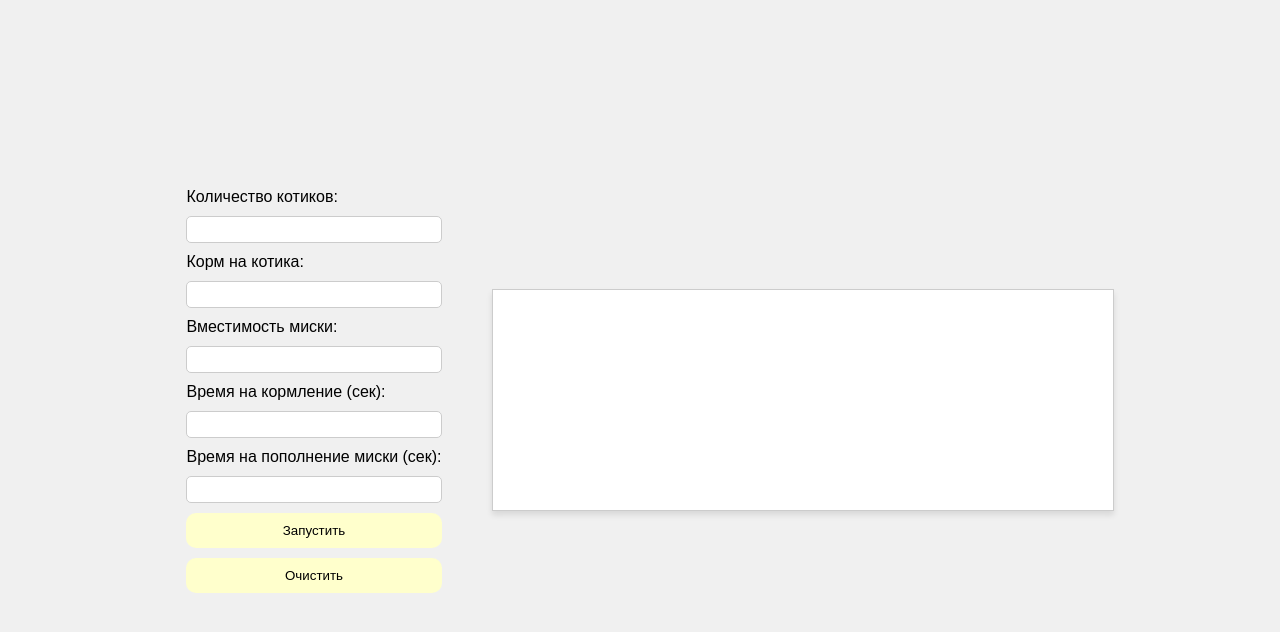
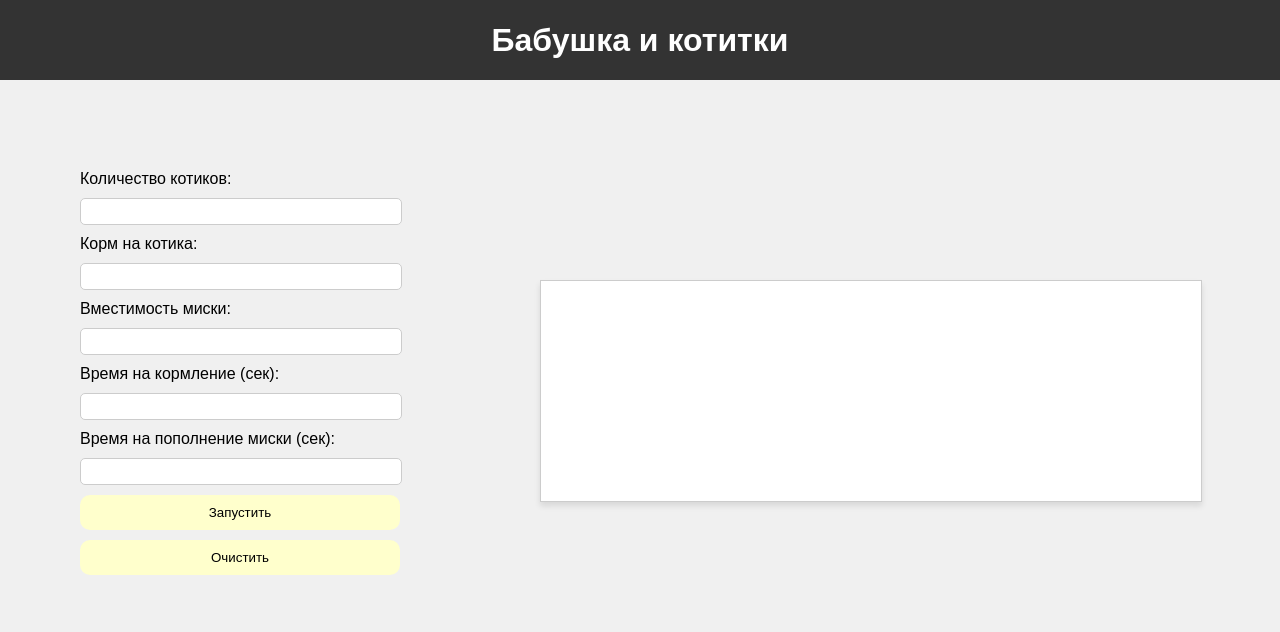
Before and after one commit to Second-repo/zadacha_3, a plain HTML site: page index.html in a window 1280 px wide. Drawn offline with Linux system fonts and the light colour scheme.

Commit message:
init commit

```diff
--- a/index.html
+++ b/index.html
@@ -7,7 +7,10 @@
     <link rel="stylesheet" href="style.css">
 </head>
 <body>
-    <!-- <h1>Бабушка и котитки</h1> -->
+    <div class="header">
+        <h1>Бабушка и котитки</h1>
+    </div>
+        <div class="input-section">
             <form id="feedingForm">
                 <label for="catsCount">Количество котиков:</label>
                 <input type="number" id="catsCount" name="catsCount" required>
@@ -22,7 +25,10 @@
                 <button type="submit">Запустить</button>
                 <button type="button" id="clearButton">Очистить</button>
             </form>
+        </div>
+        <div class="output-section">
             <div id="statusOutput"></div>
+        </div>
     <script src="index.js"></script>
 </body>
 </html>
--- a/index.js
+++ b/index.js
@@ -19,15 +19,15 @@ document.getElementById('feedingForm').addEventListener('submit', function(event
         if (currentFood < b) {
             totalTime += r;
             currentFood = m;
-            document.getElementById('statusOutput').innerHTML += `Бабушка наполняет миску<br>`;
+            document.getElementById('statusOutput').innerHTML += `<br>Бабушка наполняет миску<br>`;
         }
         totalTime += t;
         currentFood -= b;
-        document.getElementById('statusOutput').innerHTML += `Котик под номером ${i + 1} подошел к миске<br>`;
+        document.getElementById('statusOutput').innerHTML += `<br>Котик под номером ${i + 1} подошел к миске<br>`;
         document.getElementById('statusOutput').innerHTML += `Котик под номером ${i + 1} отошел от миски<br>`;
     }
 
-    document.getElementById('statusOutput').innerHTML += `Всего затрачено времени: ${totalTime} сек.<br>`;
+    document.getElementById('statusOutput').innerHTML += `<br>Всего затрачено времени: ${totalTime} сек.<br>`;
 });
 
 document.getElementById('clearButton').addEventListener('click', function() {
--- a/style.css
+++ b/style.css
@@ -1,31 +1,50 @@
 body {
     font-family: Arial, sans-serif;
+    margin: 0;
+    background-color: #f0f0f0;
+}
+
+.header {
     display: flex;
     justify-content: center;
     align-items: center;
-    height: 100vh;
+    height: 10vh;
+    background-color: #333;
+    color: #fff;
+}
+
+.header h1 {
     margin: 0;
-    background-color: #f0f0f0;
+    font-size: 2em;
+}
+
+.input-section {
+    position: absolute;
+    top: 15vh;
+    width: 25%;
+    left: 80px;
+}
+
+.output-section {
+    position: absolute;
+    top: 35vh;
+    width: 50%;
+    right: 100px;
 }
 
 form {
     display: flex;
     flex-direction: column;
     gap: 10px;
-    margin-bottom: 20px;
-    margin-left: 20px;
+    width: 100%;
+    margin-top: 50px;
 }
-
-/* h1 {
-    margin-bottom: 20px;
-    color: #333;
-    font-size: 2em;
-} */
 
 input[type="number"] {
     padding: 5px;
     border-radius: 5px;
     border: 1px solid #ccc;
+    width: 97%;
 }
 
 button {
@@ -42,14 +61,11 @@ button:hover {
 }
 
 #statusOutput {
-    margin: center;
-    margin-left: 50px;
     border: 1px solid #ccc;
     padding: 10px;
     height: 200px;
     overflow-y: scroll;
-    width: 80%;
-    max-width: 600px;
+    width: 100%;
     box-shadow: 0 4px 6px rgba(0, 0, 0, 0.1);
     background-color: #ffffff;
 }
```
Lines whose indentation alone changed are shown as unchanged.
